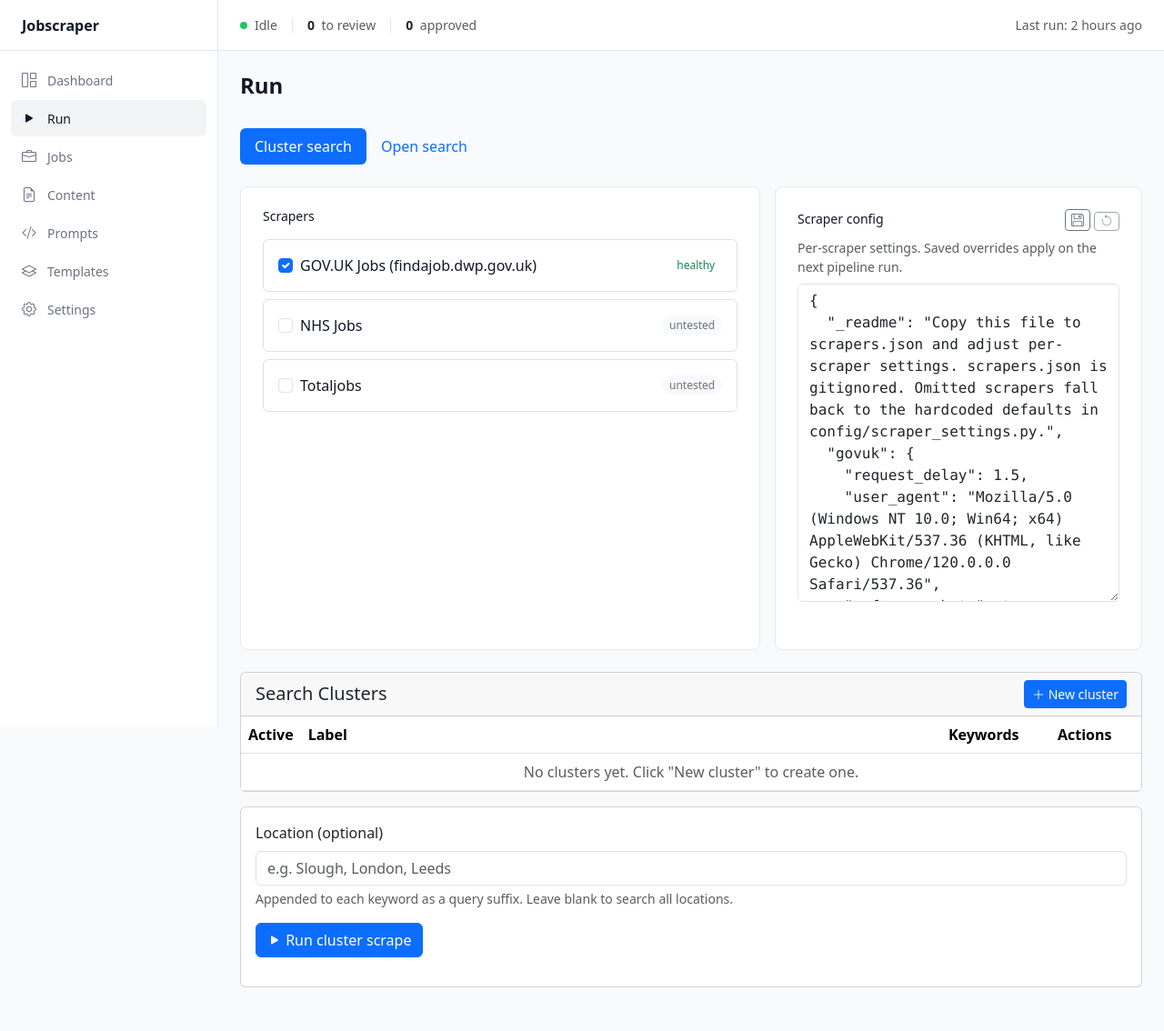
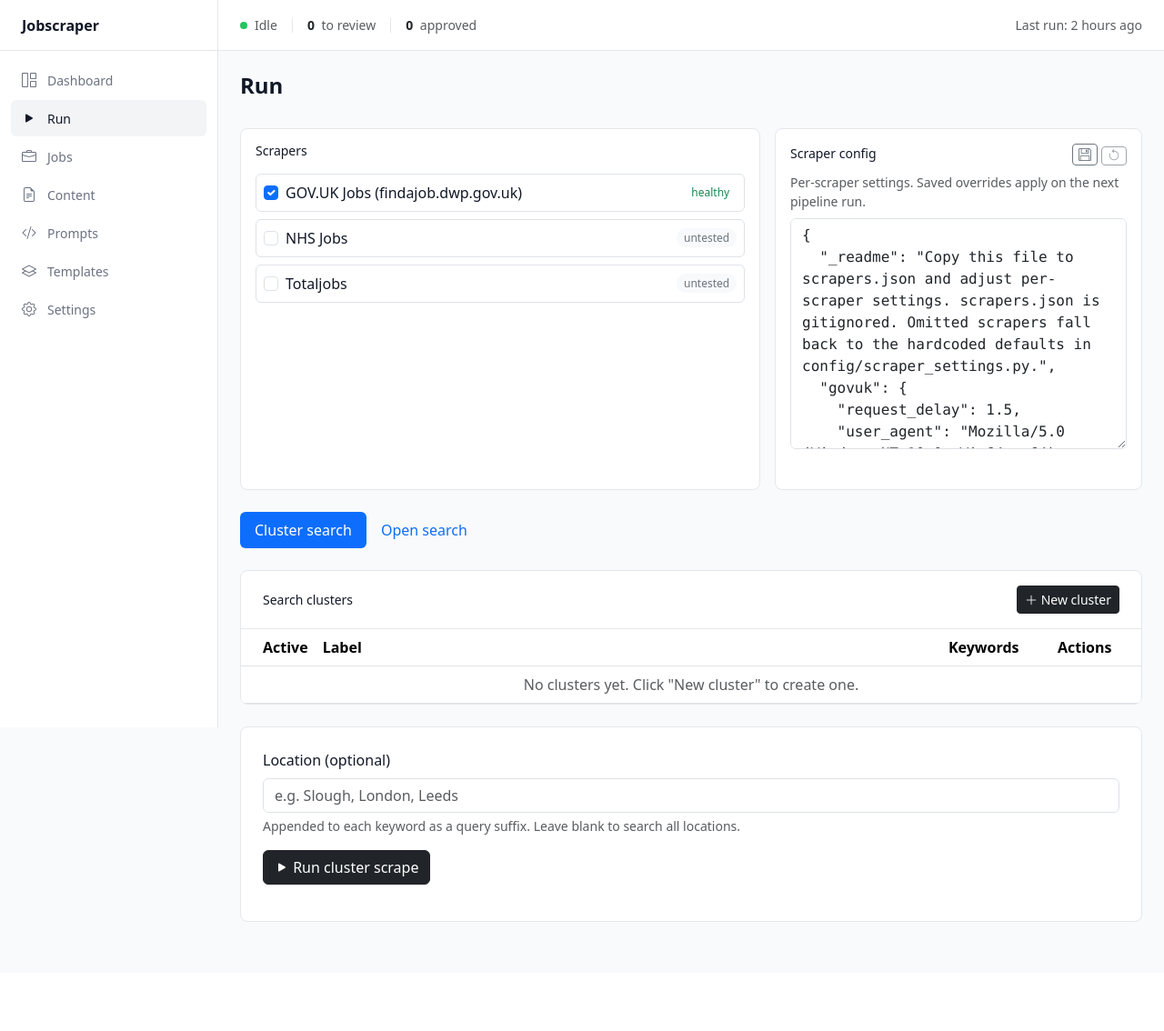
Before and after one commit to designedbykaz/job-search-automation, a Flask app: page /run/ in a window 1280 px wide. Shown: the whole page at 91% size. After the commit the page ends 1014 px from the top, so only its background shows below. Run offline with Flask 3, Linux system fonts and the light colour scheme; data that the repository does not hold is empty; some libraries are stand-ins or nearby versions.

Commit message:
ui: align cluster UI to design system, fix spacing, restructure run page layout

```diff
--- a/ui/static/css/app.css
+++ b/ui/static/css/app.css
@@ -146,6 +146,7 @@
   background: #ffffff;
   border: 1px solid var(--app-border);
   border-radius: 0.5rem;
+  overflow: hidden;
 }
 
 .panel-header {
@@ -232,6 +233,19 @@
   background: var(--app-muted-bg);
 }
 
+/* ---------- Cluster table ---------- */
+
+.cluster-table th:first-child,
+.cluster-table td:first-child {
+  padding-left: 1.5rem;
+}
+
+.cluster-table th:last-child,
+.cluster-table td:last-child {
+  padding-right: 1.5rem;
+  white-space: nowrap;
+}
+
 /* ---------- Run page console ---------- */
 
 .run-console {
@@ -253,6 +267,7 @@
 
 .page {
   padding: 1.5rem 1.5rem 2rem 1.5rem;
+  max-width: 1100px;
 }
 
 .page-title {
@@ -351,3 +366,16 @@
 .btn-job-approve.htmx-request .btn-job-approve__label {
   display: none;
 }
+
+/* HTMX: open search button loading state */
+.os-run-spinner {
+  display: none;
+}
+
+.htmx-request .os-run-spinner {
+  display: inline-block;
+}
+
+.htmx-request .os-run-label {
+  display: none;
+}
--- a/ui/static/js/cluster_manager.js
+++ b/ui/static/js/cluster_manager.js
@@ -115,7 +115,7 @@
   }
 
   function openModalForCreate() {
-    document.getElementById("clusterModalTitle").textContent = "New Cluster";
+    document.getElementById("clusterModalTitle").textContent = "New cluster";
     document.getElementById("clusterIdInput").value = "";
     document.getElementById("clusterLabelInput").value = "";
     document.getElementById("clusterKeywordsInput").value = "";
@@ -291,7 +291,7 @@
         escapeHtml(String(data.indexed != null ? data.indexed : 0)) +
         " jobs</li>" +
         "</ul>" +
-        '<a href="/jobs/" class="btn btn-sm btn-primary">View jobs</a>' +
+        '<a href="/jobs/" class="btn btn-sm btn-dark">View jobs</a>' +
         "</div>";
     } catch (err) {
       summaryEl.innerHTML =
--- a/ui/templates/dashboard.html
+++ b/ui/templates/dashboard.html
@@ -2,7 +2,7 @@
 {% block title %}Dashboard · Pipeline{% endblock %}
 
 {% block content %}
-<div class="page" style="max-width: 1100px;">
+<div class="page">
   <h1 class="page-title">Dashboard</h1>
 
   <div class="panel p-4 mb-4">
--- a/ui/templates/pipeline/_open_search_panel.html
+++ b/ui/templates/pipeline/_open_search_panel.html
@@ -20,9 +20,9 @@
       <input id="open-search-location" type="text" name="location" class="form-control"
              placeholder="Slough" autocomplete="off">
     </div>
-    <button type="submit" class="btn btn-dark w-100 py-2 d-inline-flex align-items-center justify-content-center gap-2 position-relative">
-      <span class="spinner-border spinner-border-sm htmx-indicator" role="status" aria-hidden="true"></span>
-      <span>Run open search</span>
+    <button type="submit" class="btn btn-dark d-inline-flex align-items-center justify-content-center gap-2">
+      <span class="spinner-border spinner-border-sm os-run-spinner" role="status" aria-hidden="true"></span>
+      <span class="os-run-label"><i class="bi bi-play-fill"></i> Run open search</span>
     </button>
   </form>
   <p class="text-muted small mt-2 mb-0">
--- a/ui/templates/pipeline/_scraper_config_panel.html
+++ b/ui/templates/pipeline/_scraper_config_panel.html
@@ -1,6 +1,6 @@
 {# Scraper config panel: editable JSON for config/scrapers.json. #}
 {# Re-rendered wholesale by the reset endpoint; save uses an OOB feedback partial. #}
-<div id="{{ panel.id }}" class="panel p-4 mb-0 h-100 d-flex flex-column">
+<div id="{{ panel.id }}" class="panel p-3 mb-0 h-100 d-flex flex-column">
   <div class="d-flex align-items-center mb-2">
     <h2 class="section-title mb-0 me-2">Scraper config</h2>
     <span id="{{ panel.edited_badge_id }}">
@@ -40,7 +40,7 @@
   <textarea id="{{ panel.textarea_id }}"
             name="{{ panel.form_field }}"
             class="form-control font-monospace small flex-grow-1"
-            rows="14"
+            rows="10"
             spellcheck="false">{{ text }}</textarea>
   <div id="{{ panel.feedback_id }}" class="cv-feedback small mt-2" aria-live="polite"></div>
 </div>
--- a/ui/templates/pipeline/index.html
+++ b/ui/templates/pipeline/index.html
@@ -2,35 +2,16 @@
 {% block title %}Run pipeline{% endblock %}
 
 {% block content %}
-<div class="page" style="max-width: 1280px;">
+<div class="page">
   <h1 class="page-title">Run</h1>
 
-  <ul class="nav nav-pills mb-4" role="tablist">
-    <li class="nav-item">
-      <button class="nav-link active" data-bs-toggle="pill"
-              data-bs-target="#cluster-pane" type="button" role="tab"
-              aria-controls="cluster-pane" aria-selected="true">
-        Cluster search
-      </button>
-    </li>
-    <li class="nav-item">
-      <button class="nav-link" data-bs-toggle="pill"
-              data-bs-target="#open-pane" type="button" role="tab"
-              aria-controls="open-pane" aria-selected="false">
-        Open search
-      </button>
-    </li>
-  </ul>
-
-  <div class="tab-content">
-    <div class="tab-pane fade show active" id="cluster-pane" role="tabpanel" tabindex="0">
   <div class="row g-3 mb-4">
     <div class="col-lg-7">
-          <div class="panel p-4 mb-0 h-100">
+      <div class="panel p-3 mb-0 h-100">
         <h2 class="section-title">Scrapers</h2>
         <div class="d-flex flex-column gap-2">
           {% for s in scrapers %}
-                <label class="form-check d-flex align-items-center justify-content-between p-3 border rounded m-0">
+            <label class="form-check d-flex align-items-center justify-content-between p-2 border rounded m-0">
               <span class="d-flex align-items-center gap-2">
                 <input class="form-check-input m-0" type="checkbox"
                        name="scraper_{{ loop.index }}" {% if s.enabled %}checked{% endif %}>
@@ -53,22 +34,39 @@
     </div>
   </div>
 
+  <ul class="nav nav-pills mb-4" role="tablist">
+    <li class="nav-item">
+      <button class="nav-link active" data-bs-toggle="pill"
+              data-bs-target="#cluster-pane" type="button" role="tab"
+              aria-controls="cluster-pane" aria-selected="true">
+        Cluster search
+      </button>
+    </li>
+    <li class="nav-item">
+      <button class="nav-link" data-bs-toggle="pill"
+              data-bs-target="#open-pane" type="button" role="tab"
+              aria-controls="open-pane" aria-selected="false">
+        Open search
+      </button>
+    </li>
+  </ul>
+
+  <div class="tab-content">
+    <div class="tab-pane fade show active" id="cluster-pane" role="tabpanel" tabindex="0">
       {% include "run/_cluster_manager.html" %}
       {% include "run/_cluster_modal.html" %}
 
-      <div class="card mb-3">
-        <div class="card-body">
+      <div class="panel p-4 mb-4">
         <div class="mb-3">
           <label for="clusterScrapeLocation" class="form-label">Location (optional)</label>
           <input type="text" class="form-control" id="clusterScrapeLocation"
                  placeholder="e.g. Slough, London, Leeds">
           <div class="form-text">Appended to each keyword as a query suffix. Leave blank to search all locations.</div>
         </div>
-          <button type="button" id="runClusterScrapeBtn" class="btn btn-primary">
+        <button type="button" id="runClusterScrapeBtn" class="btn btn-dark">
           <i class="bi bi-play-fill"></i> Run cluster scrape
         </button>
         <div id="clusterScrapeSummary" class="mt-3"></div>
-        </div>
       </div>
     </div>
 
--- a/ui/templates/run/_cluster_manager.html
+++ b/ui/templates/run/_cluster_manager.html
@@ -1,12 +1,11 @@
-<div class="card mb-3">
-  <div class="card-header d-flex justify-content-between align-items-center">
-    <h5 class="mb-0">Search Clusters</h5>
-    <button type="button" class="btn btn-sm btn-primary" id="newClusterBtn">
+<div class="panel mb-4">
+  <div class="panel-header d-flex justify-content-between align-items-center">
+    <span>Search clusters</span>
+    <button type="button" class="btn btn-sm btn-dark" id="newClusterBtn">
       <i class="bi bi-plus-lg"></i> New cluster
     </button>
   </div>
-  <div class="card-body p-0">
-    <table class="table table-hover mb-0">
+  <table class="table table-hover mb-0 cluster-table">
     <thead>
       <tr>
         <th style="width: 50px;">Active</th>
@@ -20,4 +19,3 @@
     </tbody>
   </table>
 </div>
-</div>
--- a/ui/templates/run/_cluster_modal.html
+++ b/ui/templates/run/_cluster_modal.html
@@ -2,7 +2,7 @@
   <div class="modal-dialog modal-lg">
     <div class="modal-content">
       <div class="modal-header">
-        <h5 class="modal-title" id="clusterModalTitle">New Cluster</h5>
+        <h5 class="modal-title" id="clusterModalTitle">New cluster</h5>
         <button type="button" class="btn-close" data-bs-dismiss="modal" aria-label="Close"></button>
       </div>
       <div class="modal-body">
@@ -13,7 +13,7 @@
         </div>
         <div class="mb-3">
           <label for="clusterKeywordsInput" class="form-label">Keywords (one per line)</label>
-          <textarea class="form-control" id="clusterKeywordsInput" rows="10" placeholder="civil engineer&#10;design engineer&#10;mechanical engineer"></textarea>
+          <textarea class="form-control font-monospace" id="clusterKeywordsInput" rows="10" placeholder="civil engineer&#10;design engineer&#10;mechanical engineer"></textarea>
           <div class="form-text">Enter one keyword or phrase per line. Case is preserved for display; matching is case-insensitive.</div>
         </div>
         <div class="mb-3 form-check">
@@ -24,7 +24,7 @@
       </div>
       <div class="modal-footer">
         <button type="button" class="btn btn-secondary" data-bs-dismiss="modal">Cancel</button>
-        <button type="button" class="btn btn-primary" id="clusterSaveBtn">Save</button>
+        <button type="button" class="btn btn-dark" id="clusterSaveBtn">Save</button>
       </div>
     </div>
   </div>
```
Lines whose indentation alone changed are shown as unchanged.
